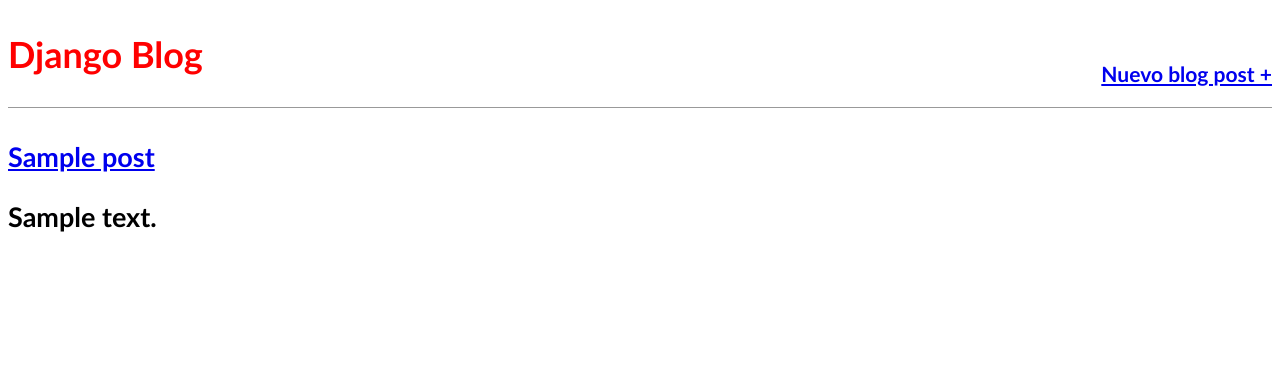
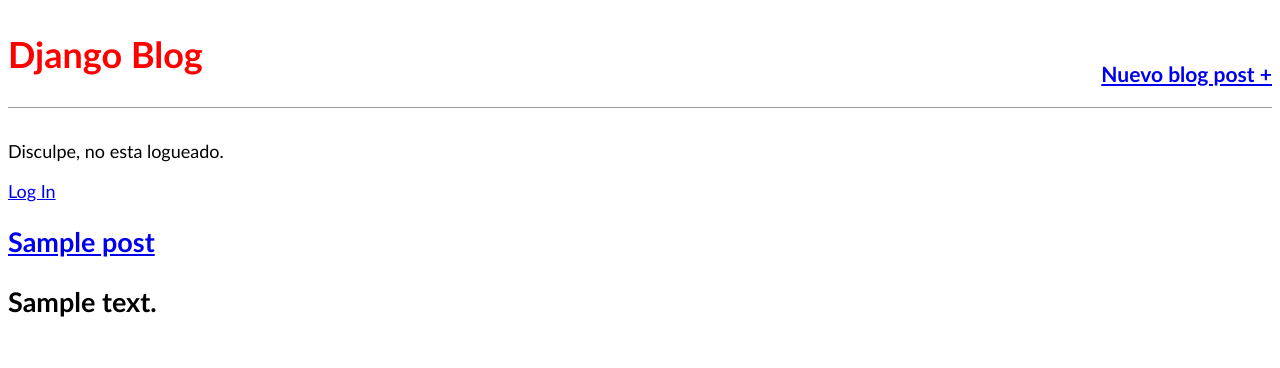
Before and after one commit to Dril0/blog, a Django app: template templates/home.html in a window 1280 px wide. Shown: the top 368 px of the page. Run offline with Django 4.2, Linux system fonts and the light colour scheme; the template is opened without the code that fills it: most values are stand-ins (such as "Sample title", 1, 10 or a date in 2020).

Commit message:
agregamos a base logout y login

```diff
--- a/templates/base.html
+++ b/templates/base.html
@@ -25,6 +25,14 @@
             </div>
 
         </header>
+        {% if user.is_authenticated %}
+        <p>Bienvenido {{ user.username }} !</p>
+        <a href="{% url 'logout' %}">Log Out</a>
+        {% else %}
+        <p>Disculpe, no esta logueado.</p>
+        <a href="{% url 'login' %}">Log In</a>
+        {% endif %}
+
         {% block content %}
         {% endblock content %}
     </div>
```
